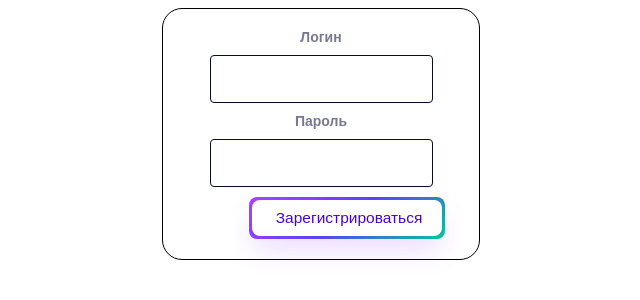
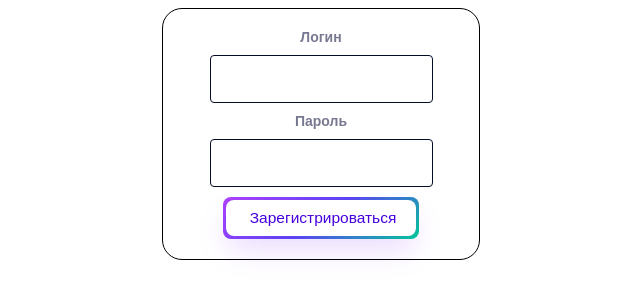
Before and after one commit to TeemUr-Check/BSN, a Flask app: page /registration in a window 1280 px wide. Shown: the top 300 px of the page, without its empty margins (319-959 px from the left). Run offline with Flask 3, Linux system fonts and the light colour scheme.

Commit message:
Update regis.css
кнопка 2

```diff
--- a/static/css/regis.css
+++ b/static/css/regis.css
@@ -34,8 +34,8 @@ input[type=text], input[type=password] {
   box-sizing: border-box;
   color: #FFFFFF;
   display: flex;
-  margin-right: auto; /*Размер внешних отступов справа*/
-  margin-left: 66; /*Размер внешних отступов слева*/
+  margin-right: auto; /* центрирование */
+  margin-left: auto; /* центрирование */
   font-family: Phantomsans, sans-serif;
   font-size: 20px;
   justify-content: center;
```
